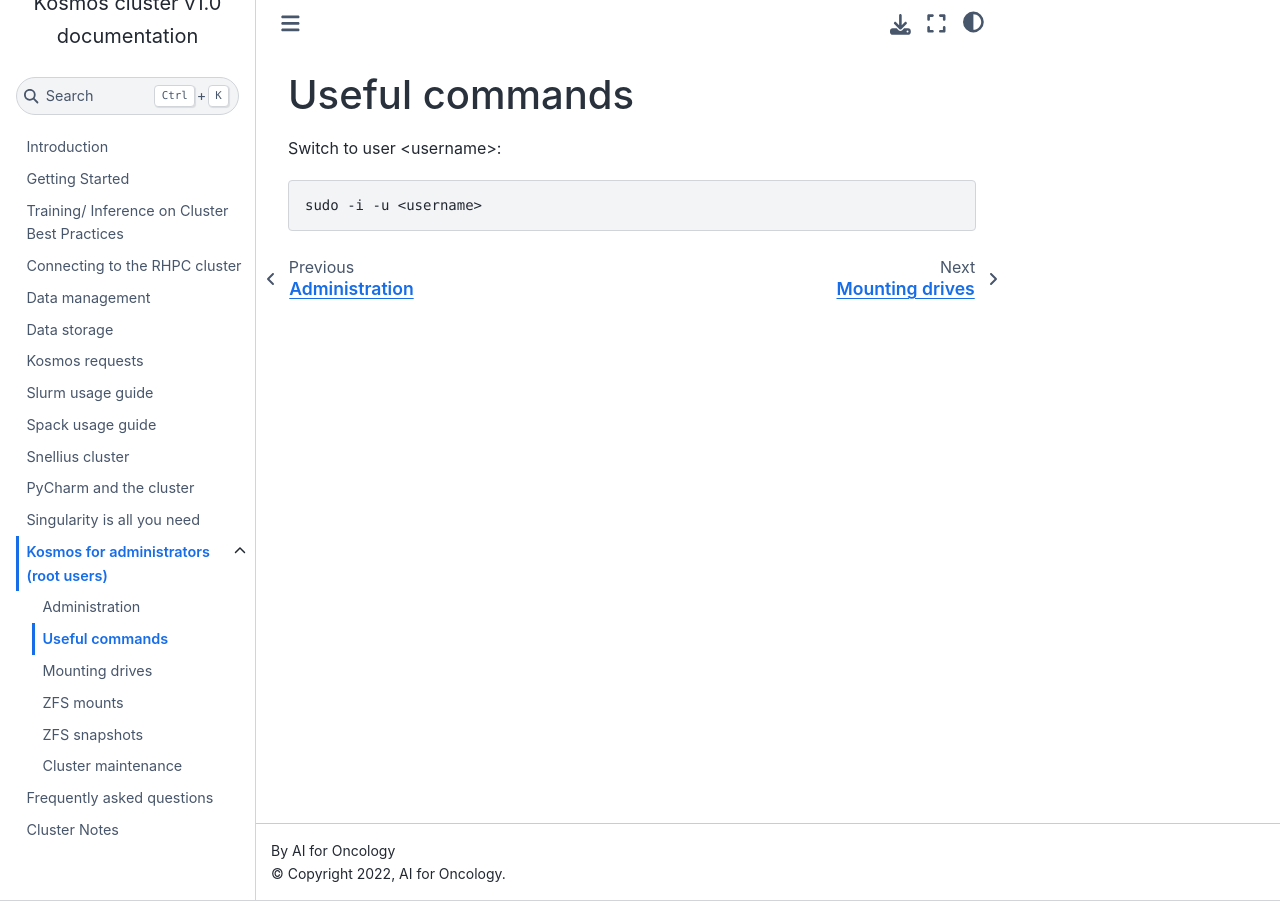
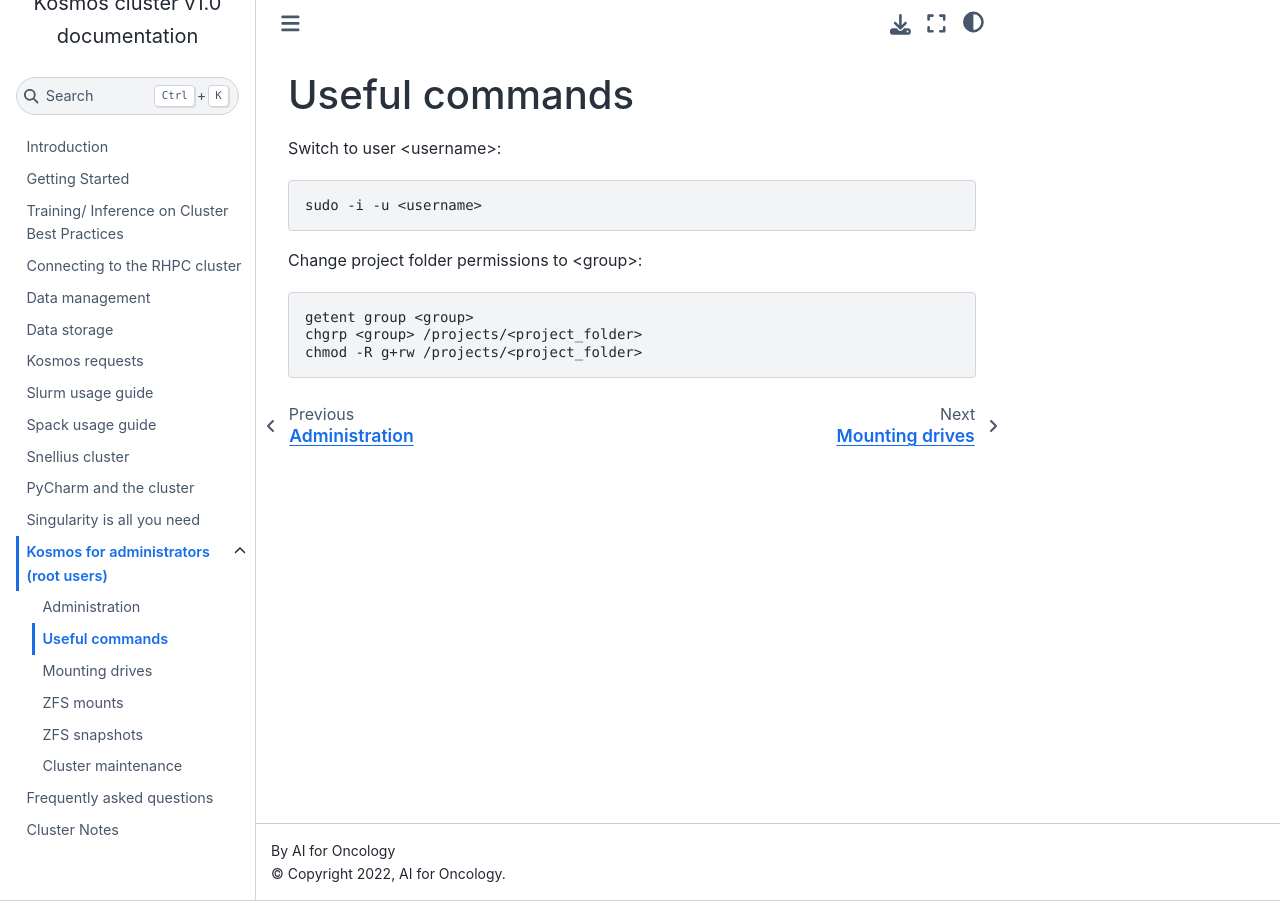
Before and after one commit to NKI-AI/kosmos-documentation, a Sphinx documentation site: the page built from docs/admins/useful_commands.rst, in a window 1280 px wide. Built offline with Sphinx 7.4.7 and the Sphinx Book theme 1.1.4, drawn with Linux system fonts in a browser that asks for light colours.

Commit message:
Update useful_commands.rst
added project folder permission change

```diff
--- a/docs/admins/useful_commands.rst
+++ b/docs/admins/useful_commands.rst
@@ -7,3 +7,11 @@
 .. code-block:: bash
 
    sudo -i -u <username>
+
+Change project folder permissions to <group>:
+
+.. code-block:: bash
+
+   getent group <group>
+   chgrp <group> /projects/<project_folder>
+   chmod -R g+rw /projects/<project_folder>
```
